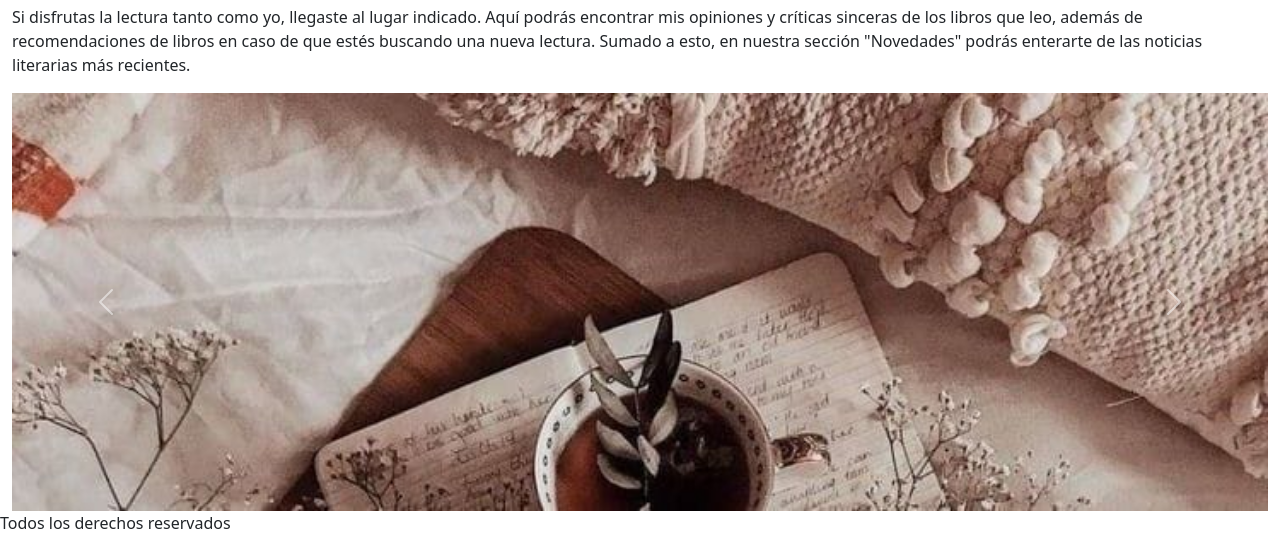
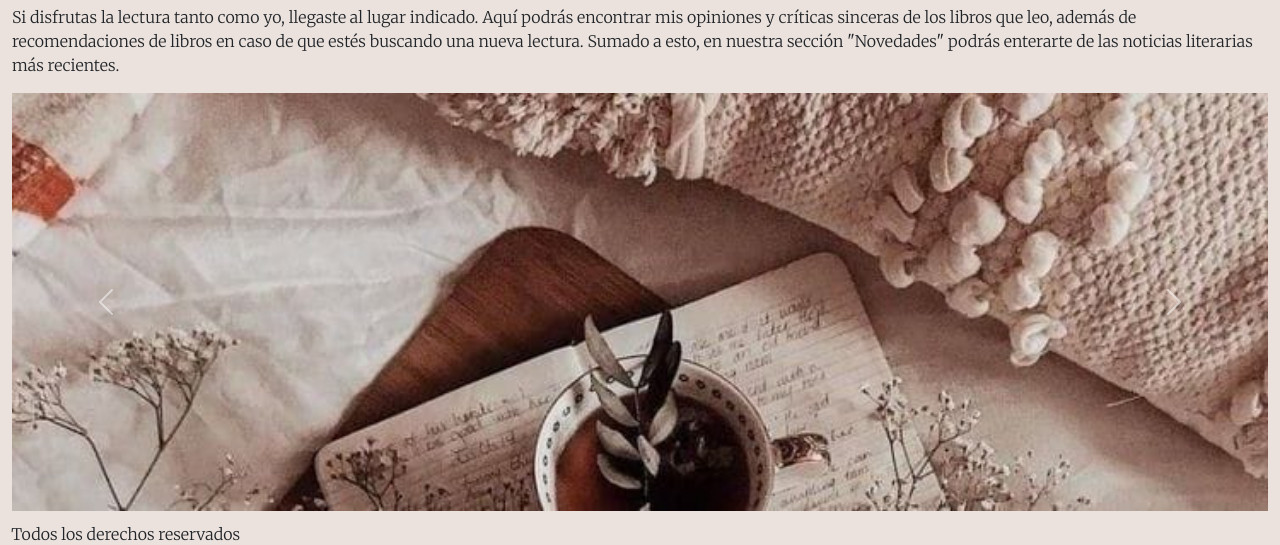
Before and after one commit to Celesteplatini/bookblog, a plain HTML site: page index.html in a window 1280 px wide. Shown: the part 320-865 px from the top of the page. Drawn offline with nearby package versions, Linux system fonts and the light colour scheme.

Commit message:
modificando ruta de css

```diff
--- a/index.html
+++ b/index.html
@@ -5,7 +5,7 @@
     <meta http-equiv="X-UA-Compatible" content="IE=edge">
     <meta name="viewport" content="width=device-width, initial-scale=1.0">
     <link href="https://cdn.jsdelivr.net/npm/bootstrap@5.3.0-alpha1/dist/css/bootstrap.min.css" rel="stylesheet" integrity="sha384-GLhlTQ8iRABdZLl6O3oVMWSktQOp6b7In1Zl3/Jr59b6EGGoI1aFkw7cmDA6j6gD" crossorigin="anonymous">
-    <link rel="stylesheet" href="../Blog de libros/css/estilos.css">
+    <link rel="stylesheet" href="css/estilos.css">
     <link rel="preconnect" href="https://fonts.googleapis.com">
     <link rel="preconnect" href="https://fonts.gstatic.com" crossorigin>
     <link href="https://fonts.googleapis.com/css2?family=Merriweather:wght@300&display=swap" rel="stylesheet">
```
